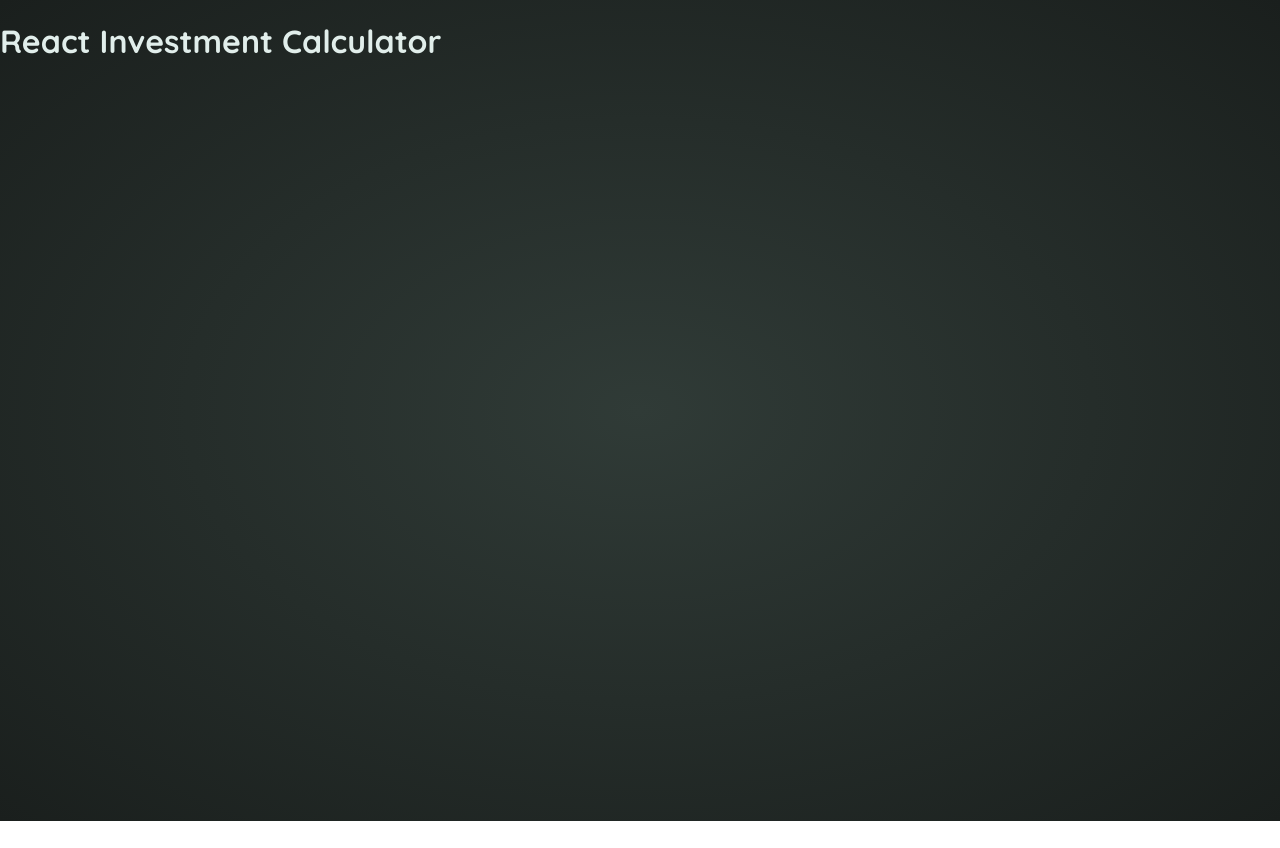
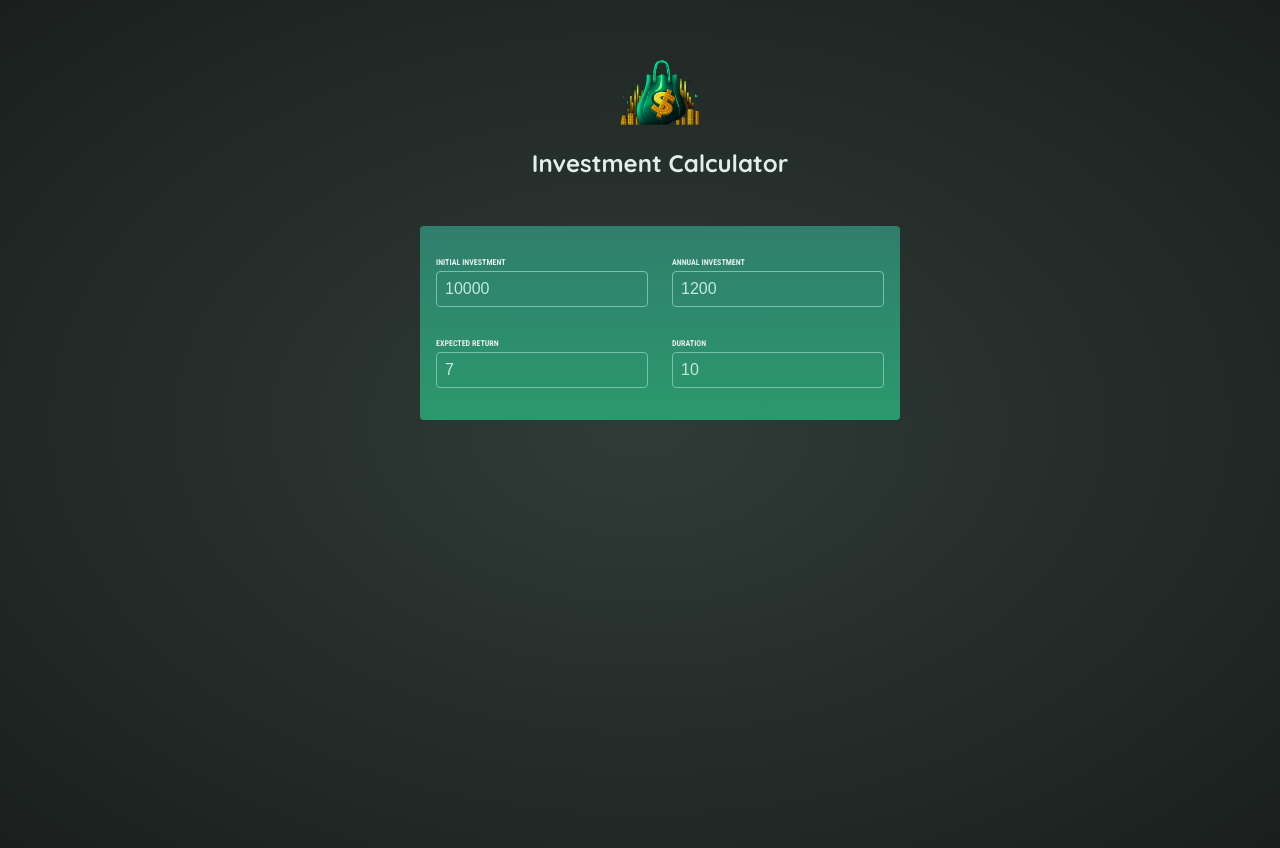
Before and after one commit to sshresth08/calculator_app, a React (Vite) app: page / in a window 1280 px wide. Before the commit the page ends 821 px from the top, so only its background shows below. Built offline with nearby package versions, Linux system fonts and the light colour scheme.

Commit message:
100.Handling events and Using Two-Way-Binding

```diff
--- a/src/App.jsx
+++ b/src/App.jsx
@@ -1,7 +1,15 @@
+import Header from "./components/Header";
+import UserInput from "./components/UserInput";
+/* Siblings Jsx Element are not allowed as the main value being returned or stored in variable or used as a value in general
+    we must have only one Root Jsx element which may contain many Siblings Elments as needed
+*/
 function App() {
   return (
-    <h1>React Investment Calculator</h1>
-  )
+    <ol>
+      <Header />
+      <UserInput />
+    </ol>
+  );
 }
 
-export default App
+export default App;
--- /dev/null
+++ b/src/components/Header.jsx
@@ -0,0 +1,9 @@
+import logo from '../assets/investment-calculator-logo.png';
+export default function Header() {
+  return (
+    <header id="header">
+        <img src={logo} alt="App Logo" />
+        <h1>Investment Calculator</h1>
+    </header>
+  );
+}
--- /dev/null
+++ b/src/components/UserInput.jsx
@@ -0,0 +1,70 @@
+import { useState } from "react";
+
+export default function UserInput() {
+  const[userInput, setUserInput] = useState({
+    initialInvestment: 10000,
+    annualInvestment: 1200,
+    expectedReturn: 7,
+    duration: 10,
+  });
+
+  function handleChange(inputIdentifier, newValue) {
+    setUserInput((prevUserInput) => {
+      return {
+        ...prevUserInput,
+        [inputIdentifier]: newValue,
+      };
+    });
+  }
+
+  return (
+    <section id="user-input">
+      <div className="input-group">
+        <p>
+          <label>Initial Investment</label>
+          <input
+            type="number"
+            required
+            value={userInput.initialInvestment}
+            onChange={(event) =>
+              handleChange("initialInvestment", event.target.value)
+            }
+          />
+        </p>
+        <p>
+          <label>Annual Investment</label>
+          <input
+            type="number"
+            required
+            value={userInput.annualInvestment}
+            onChnage={(event) =>
+              handleChange("annualInvestment", event.target.value)
+            }
+          />
+        </p>
+      </div>
+      <div className="input-group">
+        <p>
+          <label>Expected Return</label>
+          <input
+            type="number"
+            required
+            value={userInput.expectedReturn}
+            onChange={(event) =>
+              handleChange("expectedReturn", event.target.value)
+            }
+          />
+        </p>
+        <p>
+          <label>Duration</label>
+          <input
+            type="number"
+            required
+            value={userInput.duration}
+            onChange={(event) => handleChange("duration", event.target.value)}
+          />
+        </p>
+      </div>
+    </section>
+  );
+}
```
